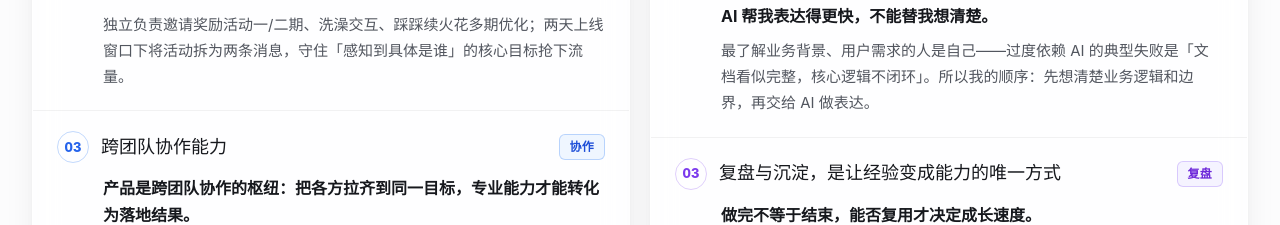
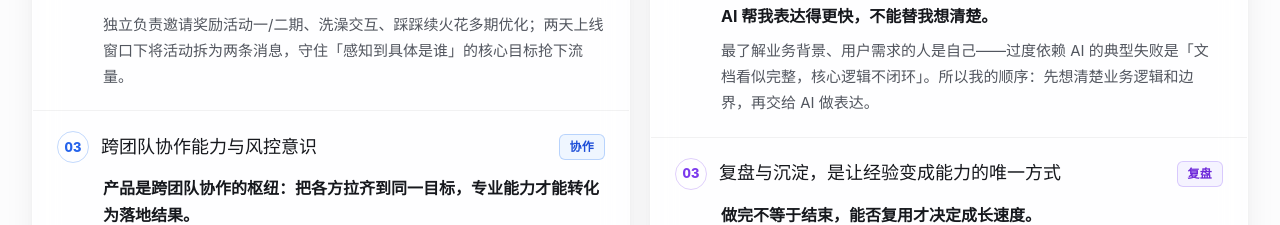
Before and after one commit to kajun2002/portfolio-site, a React (Vite) app: page /#about in a window 1280 px wide. Shown: the part 2741-2966 px from the top of the page. Built offline with nearby package versions, Linux system fonts and the light colour scheme.

Commit message:
Reflection 03: add risk-control awareness to title

```diff
--- a/app/page.tsx
+++ b/app/page.tsx
@@ -251,7 +251,7 @@ export default function Home() {
                   <p className="reflection-support">独立负责邀请奖励活动一/二期、洗澡交互、踩踩续火花多期优化；两天上线窗口下将活动拆为两条消息，守住「感知到具体是谁」的核心目标抢下流量。</p>
                 </article>
                 <article className="reflection-item">
-                  <div className="reflection-item-head"><span className="tnum">03</span><h4>跨团队协作能力</h4><span className="reflection-tag">协作</span></div>
+                  <div className="reflection-item-head"><span className="tnum">03</span><h4>跨团队协作能力与风控意识</h4><span className="reflection-tag">协作</span></div>
                   <p className="reflection-key">产品是跨团队协作的枢纽：把各方拉齐到同一目标，专业能力才能转化为落地结果。</p>
                   <p className="reflection-support">与设计、开发对接时清楚产品要输出什么、把守哪条边界；邀请奖励活动涉及点券与黑灰产风险时，主动拉通安全同学配置防刷规则。</p>
                 </article>
```
